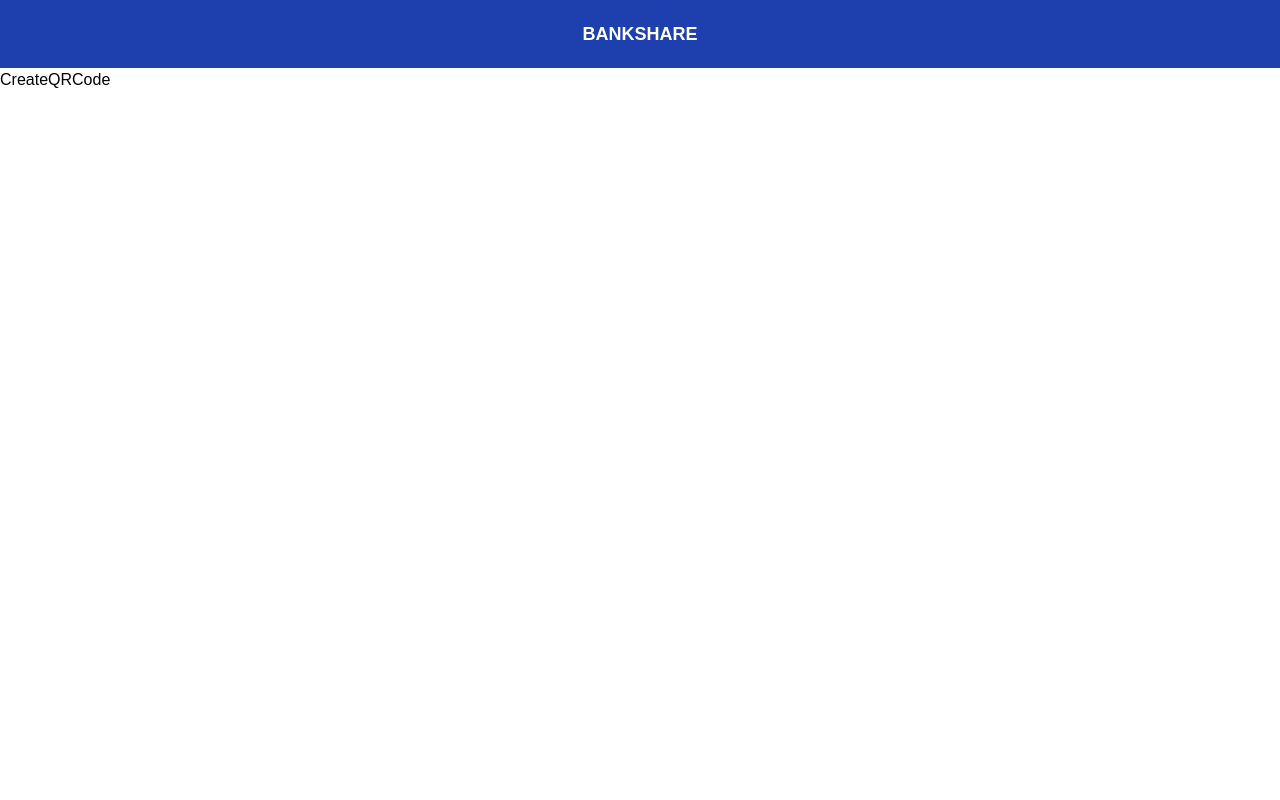
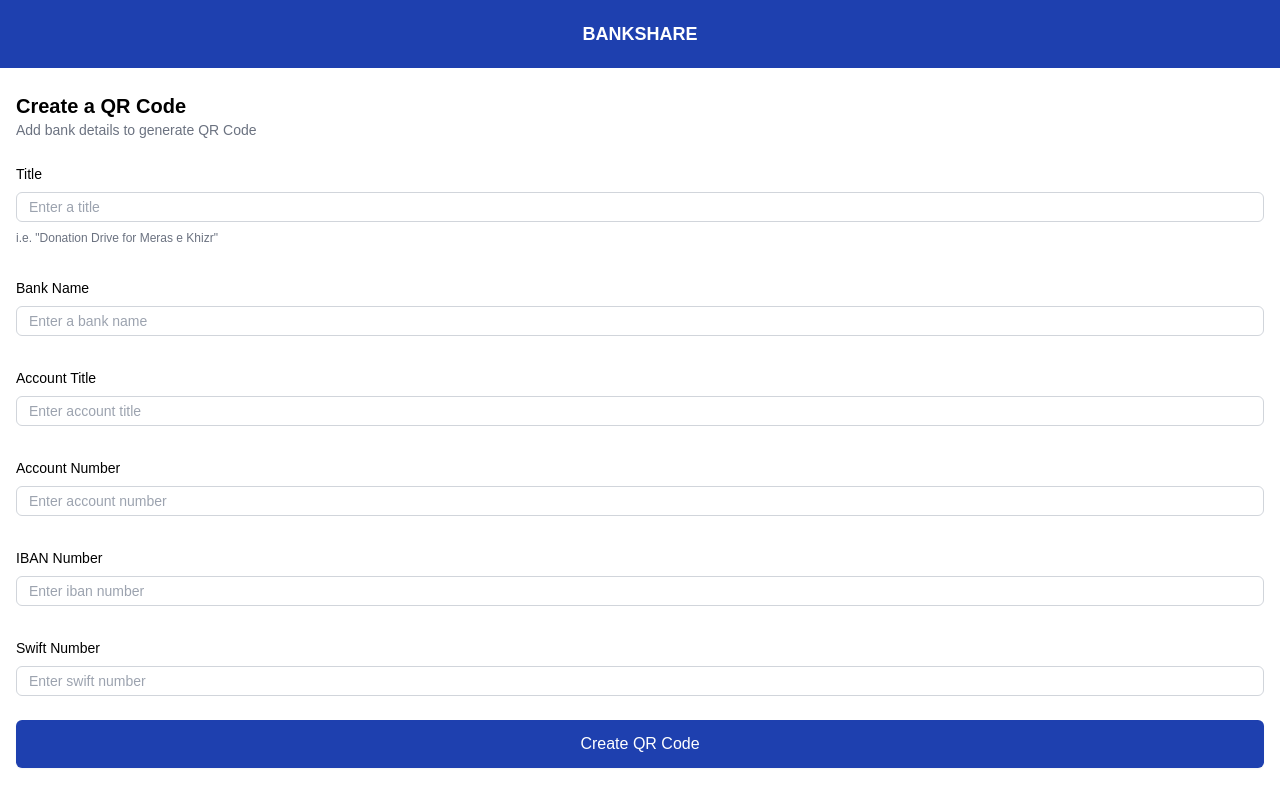
Before and after one commit to asajjad2/bankshare, a React (Create React App) app: page /create in a window 1280 px wide. Built offline with nearby package versions, Linux system fonts and the light colour scheme; the HTML template or start-up script is replaced by a standard one.

Commit message:
Home, Create, Edit forms

```diff
--- a/src/App.js
+++ b/src/App.js
@@ -10,10 +10,11 @@ import EditQRCode from './pages/forms/EditQRCode';
 import QRCodeReady from './pages/QR/QRCodeReady';
 import QRCodeDisplay from './pages/QR/QRCodeDisplay';
 
+import { Link } from 'react-router-dom';
 function App() {
   return (
     <div className="App overflow-hidden font-raleway flex flex-col min-h-screen">
-        <div className='py-5 px-3 uppercase bg-blue-800 text-white text-center text-lg font-extrabold'>bankshare</div>
+        <Link to={'/'} className='py-5 px-3 uppercase bg-blue-800 text-white text-center text-lg font-extrabold'>bankshare</Link>
         <Routes>
           <Route path="/" element={<Home />} />
           <Route path="/login" element={<Login />} />
--- a/src/components/Input.jsx
+++ b/src/components/Input.jsx
@@ -1,8 +1,9 @@
-const Input = ({ label, type, placeholder }) => {
+const Input = ({ label, type, placeholder, detail }) => {
     return (
         <div className='flex flex-col space-y-2'>
         <label htmlFor={label} className='text-sm font-medium'>{label}</label>
         <input type={type} placeholder={placeholder} className='rounded-md py-1 px-3 border border-gray-300 text-sm' />
+        {detail && <p className='text-xs text-gray-500'>i.e. "{detail}"</p>}
         </div>
     );
 }
--- a/src/pages/Home/index.js
+++ b/src/pages/Home/index.js
@@ -1,72 +1,45 @@
 import React from 'react'
-import FeatherIcon from 'feather-icons-react';
+import { Link } from 'react-router-dom'
 
-const InfoCard = ({title, value, copy}) => {
-
-    const copyValue = () => {
-        navigator.clipboard.writeText(value);
-    }
-
-    return (
-
-        <div className='flex justify-between items-end'>
-            <div className='space-y-1'>
-                <h3 className='text-gray-500 font-semibold text-sm'>{title}</h3>
-                <h2 className='font-semibold text-xl'>{value}</h2>
-            </div>
-            {
-                copy && <FeatherIcon icon='copy' size={20} className='cursor-pointer text-gray-300' onClick={copyValue}/>
-            }
+const CreatedInfoCard = ({name, date, active}) => (
+    <Link className='px-4 py-5 flex justify-between items-center border-b border-b-gray-500' to={'/edit/1'}>
+        <div>
+            <h3 className='font-extrabold '>{name}</h3>
+            <p className='text-xs font-gray-500'>Created on {date}</p>
         </div>
-
-    )
-}
-
-const data = [
-    {
-        title: 'Bank Name',
-        value: 'Meezan Bank'
-    },
-    {
-        title: 'Account Title',
-        value: 'Muhammad Munaf Ul Hassan'
-    },
-    {
-        title: 'Account Number',
-        value: '1324908712359807389',
-        copy: true
-    },
-    {
-        title: 'IBAN Number',
-        value: '1324908712359807389',
-        copy: true
-    },
-    {
-        title: 'Swift Code',
-        value: 'MEZNPKKA',
-        copy: true
-    }
-]
+        {
+            active &&
+            <div className='bg-[#549E15] text-white text-xs uppercase py-1 px-3 rounded-full'>active</div>
+        }
+    </Link>
+)
 
 export default function Home() {
   return (
     <div className='w-full'>
-        <div className='px-4 py-8 space-y-10'>
-            <div className='space-y-4'>
-                <h1 className='text-3xl text-blue-800 font-extrabold'>Donate to Our Cause Today</h1>
-                <h4 className='bg-blue-50 rounded-full px-3 py-1 text-blue-600 text-xs w-fit gap-2 flex items-center'>
-                    Viewed 24 times in the last hour
-                    <FeatherIcon icon='arrow-up-right' size={15}/>
-                </h4>
-            </div>
-            <div className='space-y-5'>
-                {
-                    data.map((item, index) => (
-                        <InfoCard key={index} title={item.title} value={item.value} copy={item.copy}/>
-                    ))
-                }
-            </div>
+        <div className='my-6 px-4 flex justify-between items-center'>
+            <h1 className='font-extrabold text-xl'>Welcome back!</h1>
+            <Link to='/create' className='rounded-md shadow-sm py-3 px-4 bg-blue-800 text-white text-xs font-medium'>Create QR Code</Link>
         </div>
+
+        <div>
+            <CreatedInfoCard
+                name='Meras e Khizr Donations'
+                date='12th July, 2021'
+                active={true}
+            />
+             <CreatedInfoCard
+                name='Meras e Khizr Donations'
+                date='12th July, 2021'
+                active={true}
+            />
+             <CreatedInfoCard
+                name='Meras e Khizr Donations'
+                date='12th July, 2021'
+                active={true}
+            />
+        </div>
+
     </div>
   )
 }
--- a/src/pages/QR/QRCodeDisplay.jsx
+++ b/src/pages/QR/QRCodeDisplay.jsx
@@ -1,7 +1,72 @@
 import React from 'react'
+import FeatherIcon from 'feather-icons-react';
+
+const InfoCard = ({title, value, copy}) => {
+
+    const copyValue = () => {
+        navigator.clipboard.writeText(value);
+    }
+
+    return (
+
+        <div className='flex justify-between items-end'>
+            <div className='space-y-1'>
+                <h3 className='text-gray-500 font-semibold text-sm'>{title}</h3>
+                <h2 className='font-semibold text-xl'>{value}</h2>
+            </div>
+            {
+                copy && <FeatherIcon icon='copy' size={20} className='cursor-pointer text-gray-300' onClick={copyValue}/>
+            }
+        </div>
+
+    )
+}
+
+const data = [
+    {
+        title: 'Bank Name',
+        value: 'Meezan Bank'
+    },
+    {
+        title: 'Account Title',
+        value: 'Muhammad Munaf Ul Hassan'
+    },
+    {
+        title: 'Account Number',
+        value: '1324908712359807389',
+        copy: true
+    },
+    {
+        title: 'IBAN Number',
+        value: '1324908712359807389',
+        copy: true
+    },
+    {
+        title: 'Swift Code',
+        value: 'MEZNPKKA',
+        copy: true
+    }
+]
 
 export default function QRCodeDisplay() {
   return (
-    <div>QRCodeDisplay</div>
+    <div className='w-full'>
+        <div className='px-4 py-8 space-y-10'>
+            <div className='space-y-4'>
+                <h1 className='text-3xl text-blue-800 font-extrabold'>Donate to Our Cause Today</h1>
+                <h4 className='bg-blue-50 rounded-full px-3 py-1 text-blue-600 text-xs w-fit gap-2 flex items-center'>
+                    Viewed 24 times in the last hour
+                    <FeatherIcon icon='arrow-up-right' size={15}/>
+                </h4>
+            </div>
+            <div className='space-y-5'>
+                {
+                    data.map((item, index) => (
+                        <InfoCard key={index} title={item.title} value={item.value} copy={item.copy}/>
+                    ))
+                }
+            </div>
+        </div>
+    </div>
   )
 }
--- a/src/pages/forms/CreateQRCode.jsx
+++ b/src/pages/forms/CreateQRCode.jsx
@@ -1,7 +1,55 @@
 import React from 'react'
+import Input from '../../components/Input'
 
 export default function CreateQRCode() {
   return (
-    <div>CreateQRCode</div>
+    <div className='py-6 px-4 space-y-6'>
+        <div>
+            <h1 className='font-extrabold text-xl'>Create a QR Code</h1>
+            <p className='text-gray-500 text-sm'>Add bank details to generate QR Code</p>
+        </div>
+        <div className='space-y-8'>
+
+            <Input
+                label={'Title'}
+                placeholder={'Enter a title'}
+                type={'text'}
+                detail={'Donation Drive for Meras e Khizr'}
+            />
+
+            <Input
+                label={'Bank Name'}
+                placeholder={'Enter a bank name'}
+                type={'text'}
+            />
+
+            <Input
+                label={'Account Title'}
+                placeholder={'Enter account title'}
+                type={'text'}
+            />
+
+            <Input
+                label={'Account Number'}
+                placeholder={'Enter account number'}
+                type={'text'}
+            />
+
+            <Input
+                label={'IBAN Number'}
+                placeholder={'Enter iban number'}
+                type={'text'}
+            />
+
+            <Input
+                label={'Swift Number'}
+                placeholder={'Enter swift number'}
+                type={'text'}
+            />
+
+        </div>
+
+        <button className='w-full bg-blue-800 text-white rounded-md shadow-sm py-3 px-4 font-medium'>Create QR Code</button>
+    </div>
   )
 }
--- a/src/pages/forms/EditQRCode.jsx
+++ b/src/pages/forms/EditQRCode.jsx
@@ -1,7 +1,55 @@
 import React from 'react'
+import Input from '../../components/Input'
 
 export default function EditQRCode() {
   return (
-    <div>EditQRCode</div>
+    <div className='py-6 px-4 space-y-6'>
+        <div>
+            <h1 className='font-extrabold text-xl'>Edit</h1>
+            <p className='text-gray-500 text-sm'>Update details and click on “Save Changes</p>
+        </div>
+        <div className='space-y-8'>
+
+            <Input
+                label={'Title'}
+                placeholder={'Enter a title'}
+                type={'text'}
+                detail={'Donation Drive for Meras e Khizr'}
+            />
+
+            <Input
+                label={'Bank Name'}
+                placeholder={'Enter a bank name'}
+                type={'text'}
+            />
+
+            <Input
+                label={'Account Title'}
+                placeholder={'Enter account title'}
+                type={'text'}
+            />
+
+            <Input
+                label={'Account Number'}
+                placeholder={'Enter account number'}
+                type={'text'}
+            />
+
+            <Input
+                label={'IBAN Number'}
+                placeholder={'Enter iban number'}
+                type={'text'}
+            />
+
+            <Input
+                label={'Swift Number'}
+                placeholder={'Enter swift number'}
+                type={'text'}
+            />
+
+        </div>
+
+        <button className='w-full bg-blue-800 text-white rounded-md shadow-sm py-3 px-4 font-medium'>Save Changes</button>
+    </div>
   )
 }
```
